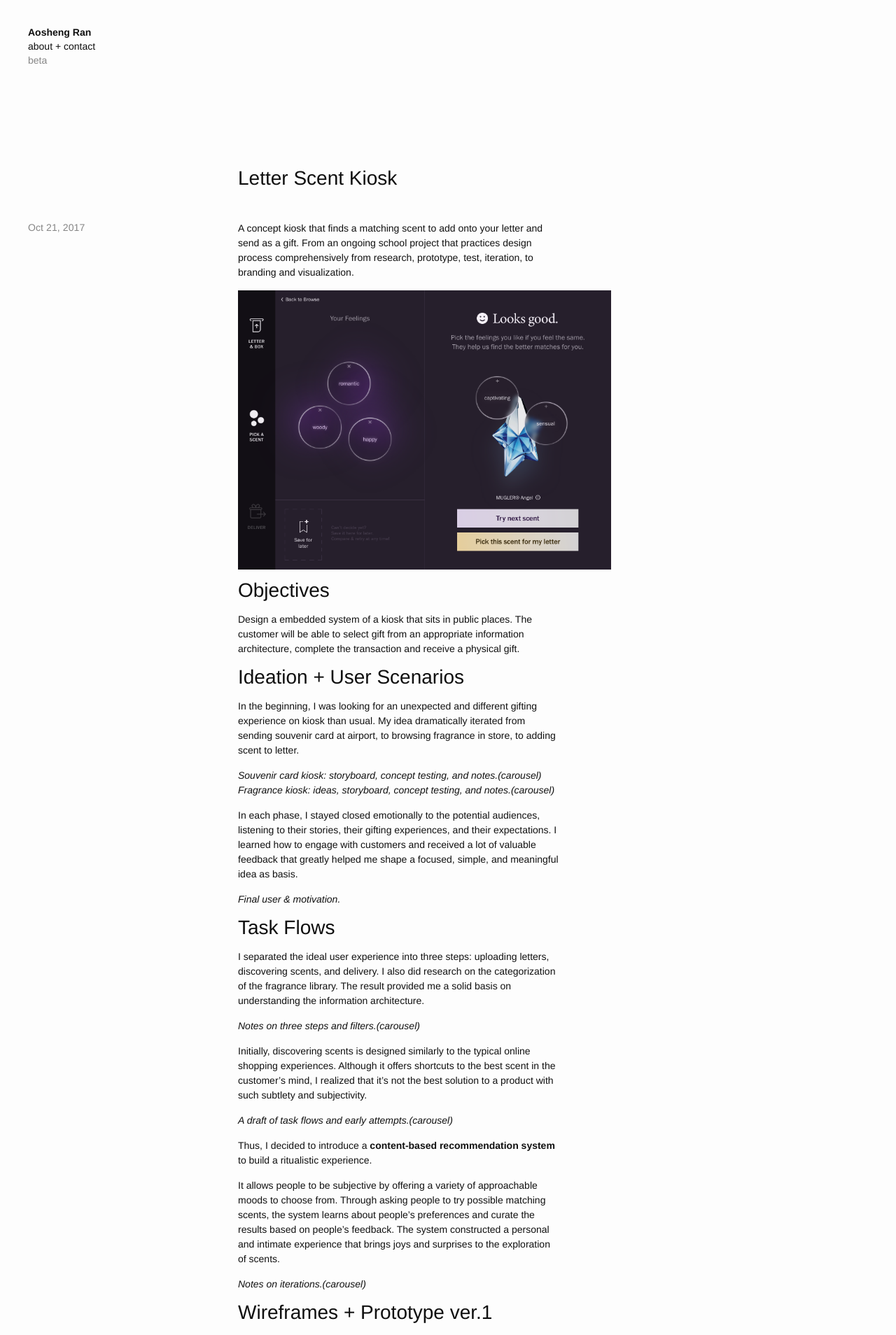
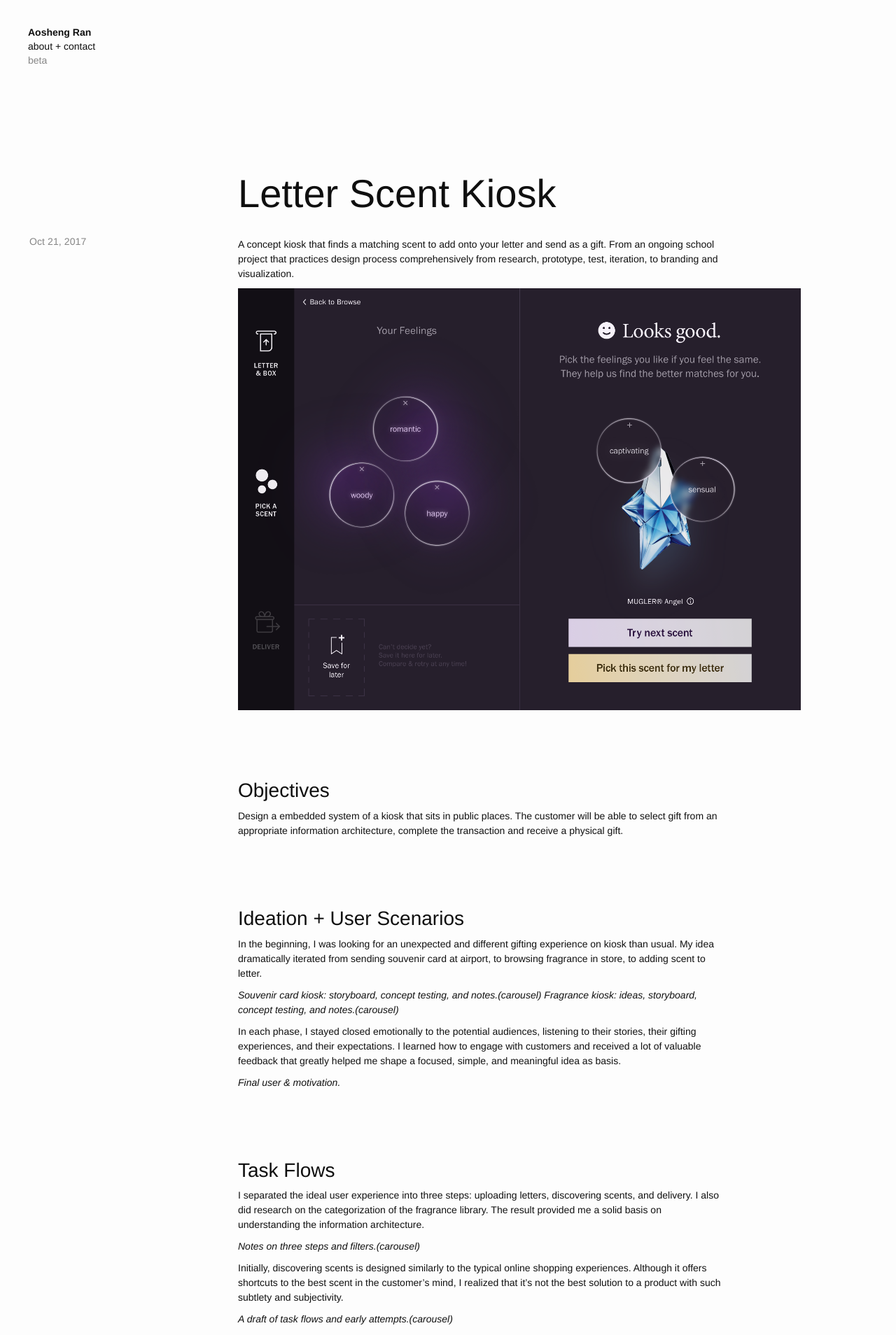
Before and after one commit to aoshengran/spidmax.github.io, a Jekyll site: the page built from _posts/2017-10-21-welcome-to-jekyll.markdown, in a window 1280 px wide. Shown: the top 1908 px of the page at 70% size. Built offline with Jekyll 4.4.1, drawn with Linux system fonts in a browser that asks for light colours.

Commit message:
update text styles and padding

```diff
--- a/_layouts/home.html
+++ b/_layouts/home.html
@@ -17,7 +17,7 @@ layout: default
     </div>
 
     <div class="post-title">
-      <a href="{{ post.url }}"><h2>{{ post.title }}</h2></a>
+      <a href="{{ post.url }}">{{ post.title }}</a>
     </div>
 
     <div class="post-excerpt">
--- a/_layouts/post.html
+++ b/_layouts/post.html
@@ -9,7 +9,7 @@ layout: work
   </div>
 
   <div class="post-title">
-    <a href="{{ post.url }}"><h2>{{ page.title }}</h2></a>
+    <a href="{{ post.url }}">{{ page.title }}</a>
   </div>
 
   <div class="post-body">
--- a/_sass/minima.scss
+++ b/_sass/minima.scss
@@ -1,6 +1,6 @@
 @charset "utf-8";
 
-// Only use during theme development
+//Only use during theme development
 // * {
 //   border: solid 1px red;
 // }
--- a/_sass/minima/_base.scss
+++ b/_sass/minima/_base.scss
@@ -34,7 +34,7 @@ h1, h2, h3, h4, h5, h6,
 p, blockquote, pre,
 ul, ol, dl, figure,
 %vertical-rhythm {
-  margin-bottom: $spacing-unit / 2;
+  margin-bottom: 10px;
 }
 
 
--- a/_sass/minima/_layout.scss
+++ b/_sass/minima/_layout.scss
@@ -107,6 +107,18 @@
     padding-left: 20px;
     padding-right: 20px;
     overflow: hidden;
+    //font-size: 0.64em;
+
+    h2 {
+      font-size: 1.28em;
+      margin-top: 40px;
+    }
+
+    h3 {
+      font-size: 1em;
+      margin-top: 20px;
+      font-weight: 600;
+    }
 
     .post-date {
       height: 20px;
@@ -115,6 +127,9 @@
 
     .post-title {
       margin-bottom: 10px;
+      font-size: 2em;
+      color: #262626;
+      font-weight: 500;
     }
 
     .post-excerpt {
@@ -135,7 +150,31 @@
       padding-top: 55px;
       padding-left: 40px;
       padding-right: 40px;
+
+      h2 {
+        font-size: 2em;
+        margin-top: 100px;
+      }
+
+      h3 {
+        font-size: 1.28em;
+        margin-top: 50px;
+        font-weight: 600;
+      }
+
+      .post-title {
+        margin-bottom: 20px;
+        font-size: 4em;
+        color: #262626;
+        font-weight: 500;
+      }
+
+      p.post-body {
+        font-size: 1.28em;
+      }
     }
+
+
   }
 
   @media (min-width: 1280px) {
@@ -145,6 +184,15 @@
     .post {
       padding-left: 0;
       padding-right: 0;
+
+      .post-title {
+        margin-top: -5px;
+        margin-bottom: 20px;
+        font-size: 2em;
+        color: #262626;
+        font-weight: 500;
+      }
+
     }
 
     .featured-image {
@@ -176,8 +224,8 @@
       .post-date {
         position: absolute;
         margin-left: 0;
-        left: 40px;
-        top: 315px;
+        left: 42px;
+        top: 335px;
       }
 
       .post-title {
@@ -185,10 +233,12 @@
         padding-right: 0;
         float: none;
         padding-bottom: 20px;
+        margin-bottom: 0;
+        font-size: 4em;
       }
 
       .post-body {
-        width: 58%;
+        width: 87.5%;
       }
     }
   }
```
